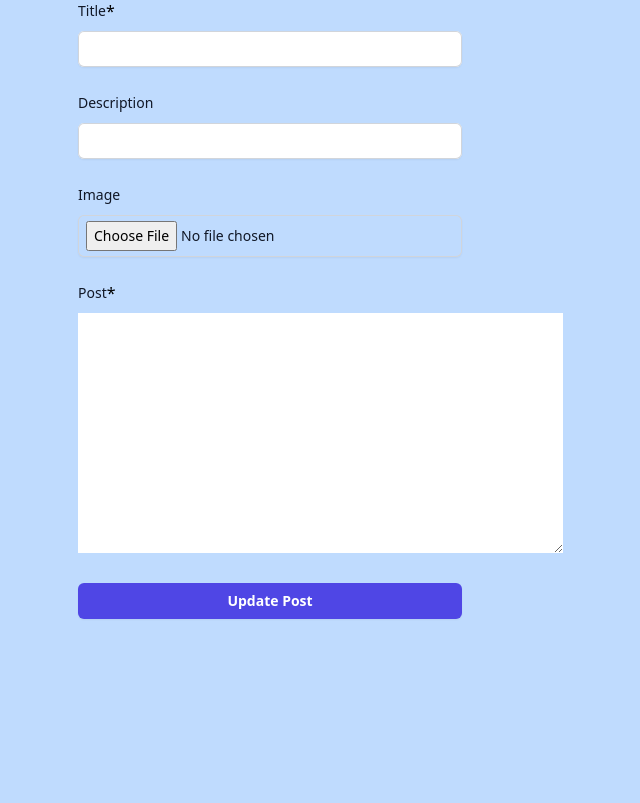
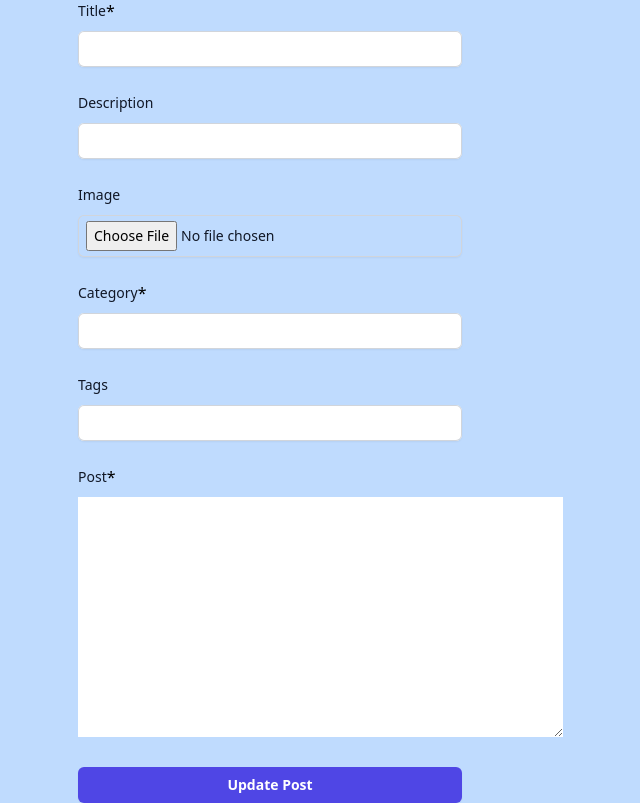
Before and after one commit to MinhDuc2k03/blog-cms, a Laravel app: page /1/edit in a window 1280 px wide. Shown: the part 173-976 px from the top of the page, without its empty margins (370-1010 px from the left). Before the commit the page ends 792 px from the top, so only its background shows below. Run offline with Laravel 10, Linux system fonts and the light colour scheme; data that the repository does not hold is empty; style sheets or scripts are compiled from the project's sources.

Commit message:
category

```diff
--- a/app/Http/Controllers/CategoryController.php
+++ b/app/Http/Controllers/CategoryController.php
@@ -57,6 +57,7 @@ class CategoryController extends Controller
 
     public function destroyCategory(string $id)
     {
+        Category::find($id)->posts()->delete();
         Category::find($id)->delete();
 
         $categories = Category::all();
--- a/app/Http/Controllers/PostController.php
+++ b/app/Http/Controllers/PostController.php
@@ -115,6 +115,7 @@ class PostController extends Controller
             'description' => $request->input('description'),
             'thumbnail' => $thumbnailName,
             'post' => $request->input('post'),
+            'category_id' => Category::Where('name', $request->input('category'))->first()->id,
             'slug' => $slug,
         ]);
         $post->tags()->sync($tagIDs);
@@ -172,6 +173,7 @@ class PostController extends Controller
                 'title' => $request->input('title'),
                 'description' => $request->input('description'),
                 'thumbnail' => $thumbnailName,
+                'category_id' => Category::Where('name', $request->input('category'))->first()->id,
                 'post' => $request->input('post'),
                 'slug' => $slug,
             ]);
@@ -179,6 +181,7 @@ class PostController extends Controller
             $post->update([
                 'title' => $request->input('title'),
                 'description' => $request->input('description'),
+                'category_id' => Category::Where('name', $request->input('category'))->first()->id,
                 'post' => $request->input('post'),
                 'slug' => $slug,
             ]);
--- a/app/Http/Controllers/TagController.php
+++ b/app/Http/Controllers/TagController.php
@@ -58,7 +58,6 @@ class TagController extends Controller
     public function destroyTag(string $id)
     {
         Tag::find($id)->delete();
-
         $tags = Tag::all();
         return redirect()->route('admin.tag.showAll')->with(['tags' => $tags]);
     }
--- a/resources/views/admin/category/show.blade.php
+++ b/resources/views/admin/category/show.blade.php
@@ -40,7 +40,7 @@
                             <form action="{{ route('admin.category.delete', $category->id) }}" method="POST">
                                 @csrf
                                 @method('delete')
-                                <button type="submit" onclick="return confirm('Are you sure you want to delete this category?')" class="select-none text-xs font-semibold text-purple-600 hover:text-purple-950 hover:drop-shadow-2xl hover:underline">Delete</button>
+                                <button type="submit" onclick="return confirm('Are you sure you want to delete this category? DOING THIS WILL ALSO DELETE POSTS THAT HAS THIS CATEGORY.')" class="select-none text-xs font-semibold text-purple-600 hover:text-purple-950 hover:drop-shadow-2xl hover:underline">Delete</button>
                             </form>
                         </td>
                     </tr>
--- a/resources/views/user/update.blade.php
+++ b/resources/views/user/update.blade.php
@@ -2,6 +2,15 @@
 
 @section('title', 'User Update Post Page')
 @section('content')
+@php
+    $tags = '';
+    foreach ($post->tags as $key=>$tag) {
+        $tags .= $tag->name;
+        if ($key != array_key_last($post->tags->toArray())) {
+            $tags .= ', ';
+        }
+    }
+@endphp
     <div class="">
         <div class="sm:mx-auto sm:w-full sm:max-w-sm">
             <h2 class="mt-12 text-center text-2xl font-bold leading-9 tracking-tight text-gray-900">Update Post</h2>
@@ -47,6 +56,27 @@
                     </div>
                 </div>
 
+                {{-- POST'S CATEGORY --}}
+                <div>
+                    <div class="flex mb-1">
+                        <label for="category" class="block text-sm font-medium leading-6 text-gray-900">Category</label>
+                        <div class="text-red-500 select-none ml-1"data-twe-toggle="tooltip" title="This field is required">*</div>
+                    </div>
+                    <div class="mt-2">
+                        <input type="text" name="category" value="{{$post->category->name}}" class="pl-2 block w-full rounded-md border-0 py-1.5 text-gray-900 shadow-sm ring-1 ring-inset ring-gray-300 placeholder:text-gray-400 focus:ring-2 focus:ring-inset focus:ring-indigo-600 sm:text-sm sm:leading-6">
+                    </div>
+                </div>
+
+                {{-- POST'S TAGS --}}
+                <div>
+                    <div class="flex mb-1">
+                        <label for="tag" class="block text-sm font-medium leading-6 text-gray-900">Tags</label>
+                    </div>
+                    <div class="mt-2">
+                        <input type="text" name="tag" value="{{$tags}}" class="pl-2 block w-full rounded-md border-0 py-1.5 text-gray-900 shadow-sm ring-1 ring-inset ring-gray-300 placeholder:text-gray-400 focus:ring-2 focus:ring-inset focus:ring-indigo-600 sm:text-sm sm:leading-6">
+                    </div>
+                </div>
+
                 {{-- POST'S BODY --}}
                 <div>
                     <div class="flex mb-1">
```
Also changed, not shown: resources/views/admin/category/showAll.blade.php (+13 -2 lines), resources/views/admin/layouts/layoutSidebar.blade.php (added, +33 -0 lines), resources/views/admin/post/showAll.blade.php (+12 -12 lines), resources/views/admin/post/update.blade.php (+11 -0 lines), resources/views/admin/tag/showAll.blade.php (+13 -1 lines), resources/views/user/create.blade.php (+11 -0 lines), database/migrations/2024_03_22_075531_create_post_tag_table.php.
